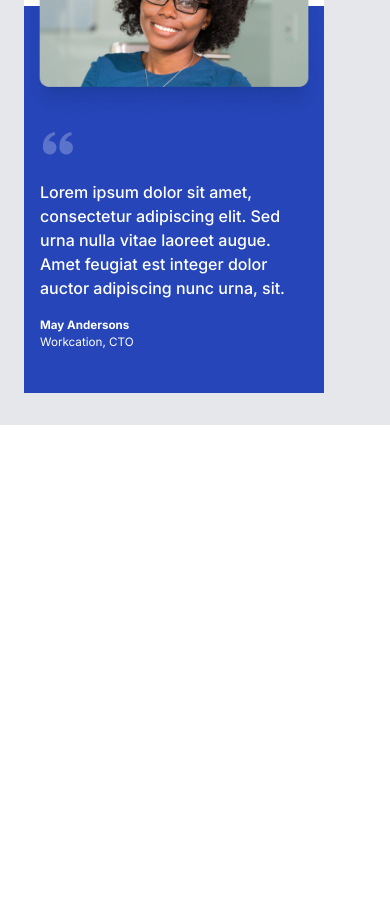
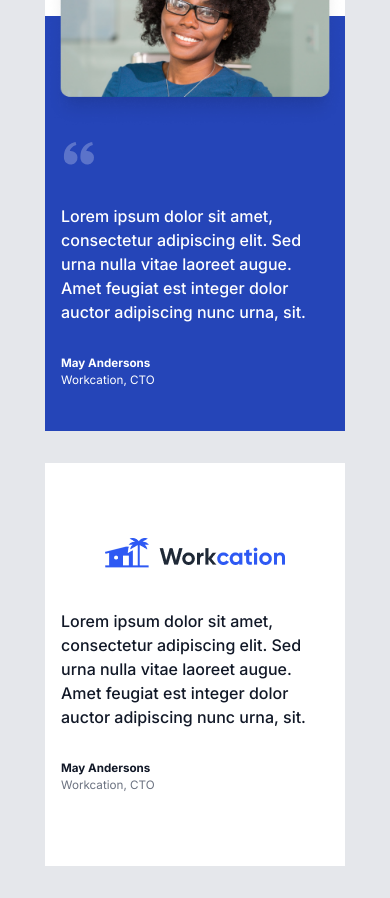
Before and after one commit to adex-badr18/scrimba-component-library-project, a React (Vite) app: page / in a window 390 px wide. Shown: the part 2580-3478 px from the top of the page. Before the commit the page ends 3005 px from the top, so only its background shows below. Built offline with nearby package versions, Linux system fonts and the light colour scheme.

Commit message:
Create and style mobile versions of testimonials

```diff
--- a/src/App.css
+++ b/src/App.css
@@ -350,13 +350,22 @@ p.card-body {
     color: #6B7280;
 }
 
-/* Testimonials */
-div.testimg-container {
+/* Desktop Testimonials */
+
+
+/* Mobile Testimonial with Image */
+.mobile-testimonials {
+    display: flex;
+    flex-direction: column;
+    align-items: center;
+    gap: 2em;
+}
+
+.mobile-testimonials div.testimg-container {
     background-color: #FFFFFF;
     max-width: 300px;
     width: 100%;
     padding-top: 80px;
-    margin-top: 1em;
     position: relative;
 }
 
@@ -367,7 +376,7 @@ div.testimg.mobile {
     flex-direction: column;
 }
 
-.testimg>img {
+.mobile-testimonials .testimg>img {
     position: absolute;
     width: 100%;
     object-fit: contain;
@@ -379,27 +388,65 @@ div.testimg.mobile {
     border-radius: 12px;
 }
 
-.quote-icon {
+.mobile-testimonials .quote-icon {
     width: 36px;
     height: 36px;
     color: rgba(255, 255, 255, 0.25);
 }
 
-.testimg-body {
+.mobile-testimonials .testimg-body {
     display: flex;
     flex-direction: column;
-    gap: 18px;
+    gap: 32px;
     color: #FFFFFF;
 }
 
-.testimg-body p {
+.mobile-testimonials .testimg-body p {
     font-weight: 500;
     font-size: 16px;
     line-height: 24px;
 }
 
-.testimg-body div {
+.mobile-testimonials .testimg-body div {
     font-size: 14px;
+}
+
+/* Mobile testimonial with logo */
+.testimonial.mobile {
+    display: flex;
+    flex-direction: column;
+    gap: 40px;
+    max-width: 300px;
+    width: 100%;
+    padding: 74px 16px;
+    background-color: #FFFFFF;
+}
+
+.testimonial.mobile img {
+    width: 180px;
+    height: 32px;
+    margin: 0 auto;
+}
+
+.testimonial.mobile .testimonial-body {
+    display: flex;
+    flex-direction: column;
+    gap: 32px;
+    color: #111827;
+}
+
+.testimonial.mobile .testimonial-body p {
+    font-weight: 500;
+    font-size: 16px;
+    line-height: 24px;
+}
+
+.testimonial.mobile .testimonial-body div {
+    font-size: 14px;
+}
+
+.testimonial-body div small {
+    color: #6B7280;
 }
 
 /* Media Queries */
@@ -506,4 +553,9 @@ div.testimg.mobile {
     .cards-container {
         flex-direction: row;
     }
+
+    .mobile-testimonials {
+        flex-direction: row;
+        justify-content: center;
+    }
 }
--- a/src/components/Testimonials/Testimonial.jsx
+++ b/src/components/Testimonials/Testimonial.jsx
@@ -1,8 +1,7 @@
-import { Children } from "react";
 import classNames from "classnames";
 import { BiSolidQuoteAltLeft } from "react-icons/bi";
 
-export default function Testimonial({ children, size, className, ...rest }) {
+export default function Testimonial({ children, logo, size, className, ...rest }) {
     const sizeClass = size && size;
     const classes = classNames(className, sizeClass);
 
@@ -10,8 +9,7 @@ export default function Testimonial({ children, size, className, ...rest }) {
         <div className={`testimonial ${classes}`}>
             {logo}
             <div className="testimonial-body">
-                <BiSolidQuoteAltLeft className="quote-icon" />
-                {Children}
+                {children}
             </div>
         </div>
     )
--- a/src/components/Testimonials/Testimonials.jsx
+++ b/src/components/Testimonials/Testimonials.jsx
@@ -1,17 +1,34 @@
 import Testimonial from './Testimonial';
 import TestimonialWithImage from './TestimonialWithImage';
 import mobileImg from '/testimonial-landscape.png';
+import desktopImg from '/testimonial-portrait.png';
+import logo from '/testimonial-logo.png';
+
 
 export default function Testimonials() {
     const imgMobile = <img src={mobileImg} alt='Testimonial' />;
+    const imgDesktop = <img src={desktopImg} alt='Testimonial' />;
+    const testLogo = <img src={logo} alt="Workcation logo" />
 
     return (
-        <section id="testsimg" className="testsimg">
-            <h1 className="title testsimg-title">Testimonials</h1>
+        <section id="testimonials" className="testimonials">
+            <h1 className="title">Testimonials</h1>
 
-            <div className="testsimg-container">
-                <h3 className="title testimg-title">Mobile</h3>
-                <div className="testimg-container mobile">
+            <div className="desktop">
+                {/* <div className="testimg-desktop-container">
+                    <TestimonialWithImage image={imgDesktop} size='desktop'>
+                        <p>Lorem ipsum dolor sit amet, consectetur adipiscing elit. Sed urna nulla vitae laoreet augue. Amet feugiat est integer dolor auctor adipiscing nunc urna, sit. </p>
+
+                        <div>
+                            <h5>May Andersons</h5>
+                            <small>Workcation, CTO</small>
+                        </div>
+                    </TestimonialWithImage>
+                </div> */}
+            </div>
+
+            <div className="mobile-testimonials">
+                <div className="testimg-container">
                     <TestimonialWithImage image={imgMobile} size='mobile'>
                         <p>Lorem ipsum dolor sit amet, consectetur adipiscing elit. Sed urna nulla vitae laoreet augue. Amet feugiat est integer dolor auctor adipiscing nunc urna, sit. </p>
 
@@ -21,6 +38,17 @@ export default function Testimonials() {
                         </div>
                     </TestimonialWithImage>
                 </div>
+
+                <div className="testimonial-container">
+                    <Testimonial logo={testLogo} size='mobile'>
+                        <p>Lorem ipsum dolor sit amet, consectetur adipiscing elit. Sed urna nulla vitae laoreet augue. Amet feugiat est integer dolor auctor adipiscing nunc urna, sit. </p>
+
+                        <div>
+                            <h5>May Andersons</h5>
+                            <small>Workcation, CTO</small>
+                        </div>
+                    </Testimonial>
+                </div>
             </div>
         </section>
     )
```
